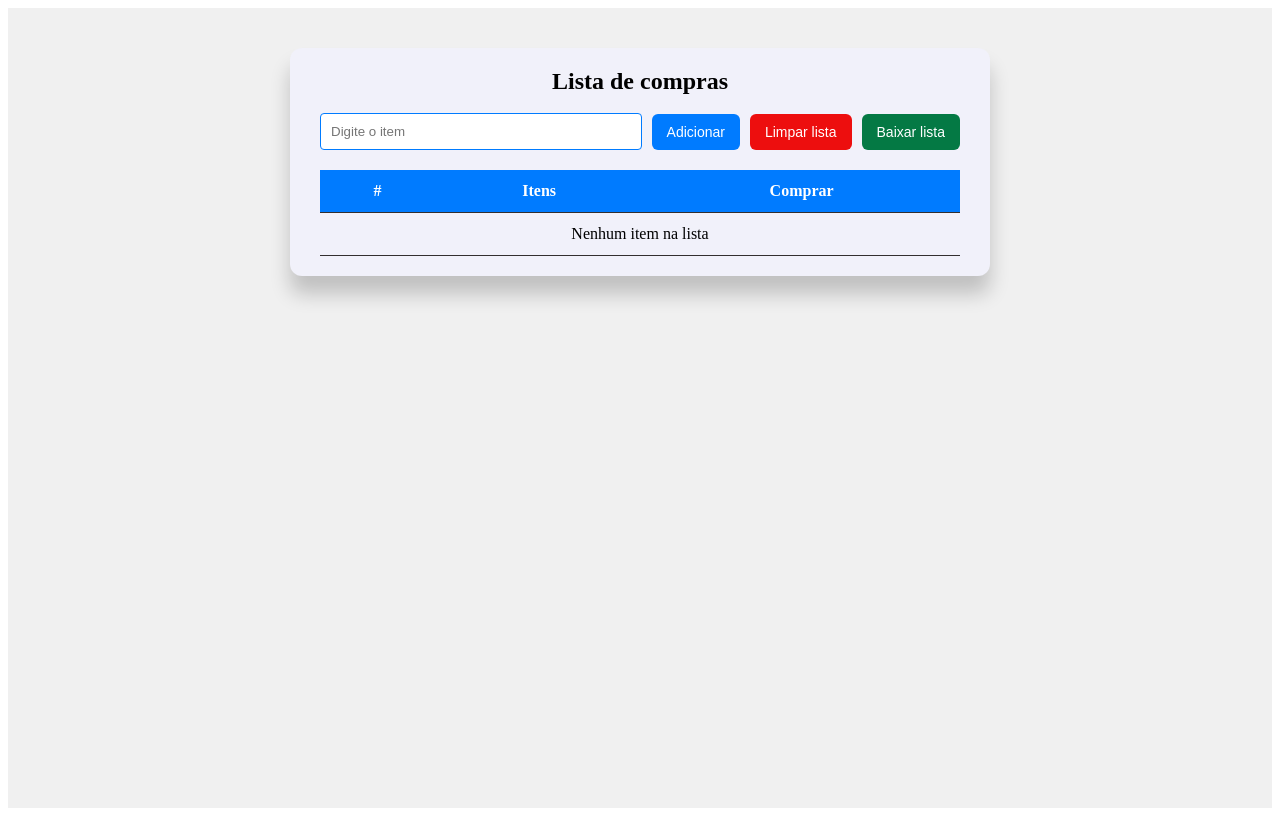
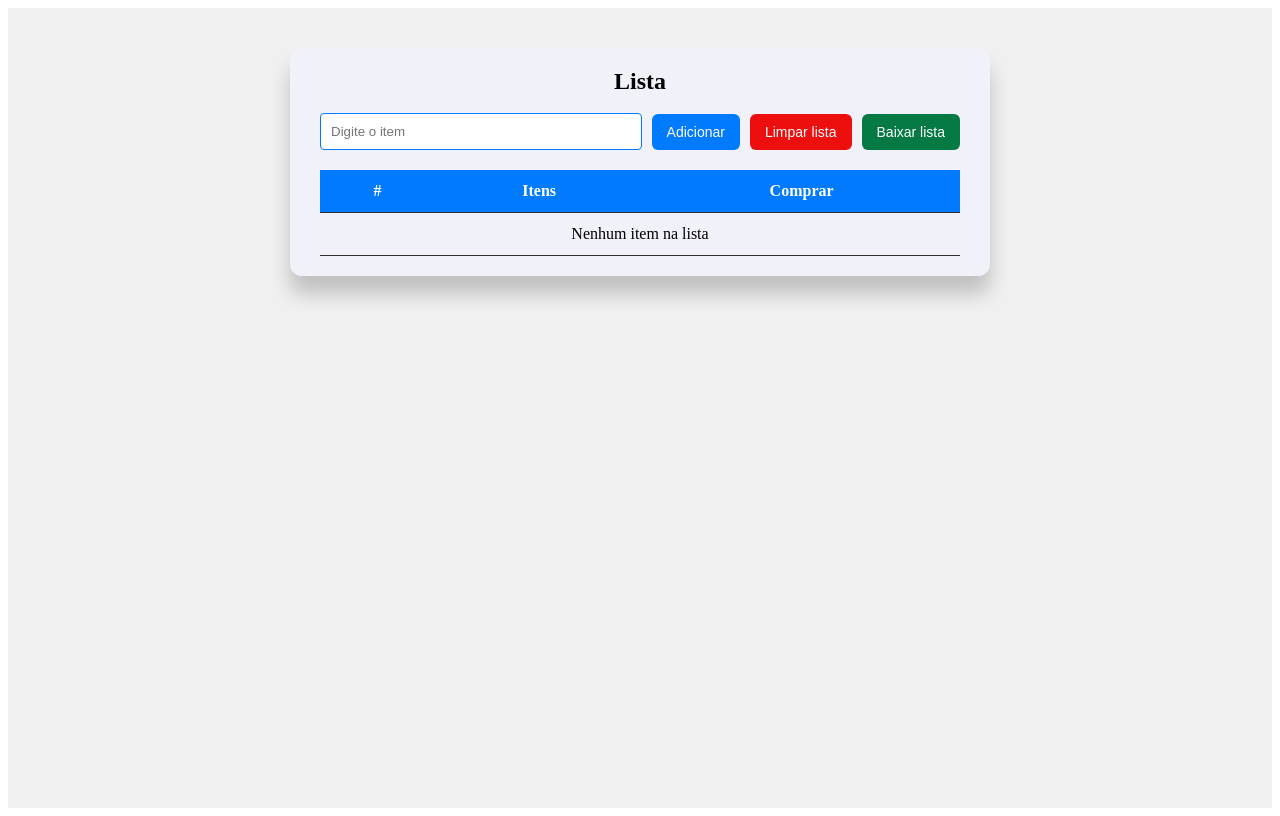
Before and after one commit to lucas-sagit/ListaCompras, an Angular app: page / in a window 1280 px wide. Built offline with nearby package versions, Linux system fonts and the light colour scheme.

Commit message:
recalcular IDs

```diff
--- a/src/app/shopping/shopping.component.html
+++ b/src/app/shopping/shopping.component.html
@@ -1,6 +1,6 @@
 <div class="all">
   <div class="container">
-    <h2>Lista de compras</h2>
+    <h2>Lista</h2>
 
     <form #frm="ngForm" class="add-item-form" (ngSubmit)="adicionarItem()">
       <input type="text" id="item" name="item" [(ngModel)]="item" placeholder="Digite o item" required>
--- a/src/app/shopping/shopping.component.ts
+++ b/src/app/shopping/shopping.component.ts
@@ -17,7 +17,15 @@ removerItem(item: ItemLista){
   const index = this.lista.indexOf(item);
   if (index > -1) {
     this.lista.splice(index, 1);
+    this.reculcularIds();
   }
+}
+
+// Método para recalcular os IDs dos itens após remoção
+  reculcularIds() {
+    this.lista.forEach((item, index) => {
+      item.id = index + 1;
+  })
 }
 
   item: string = '';
```
